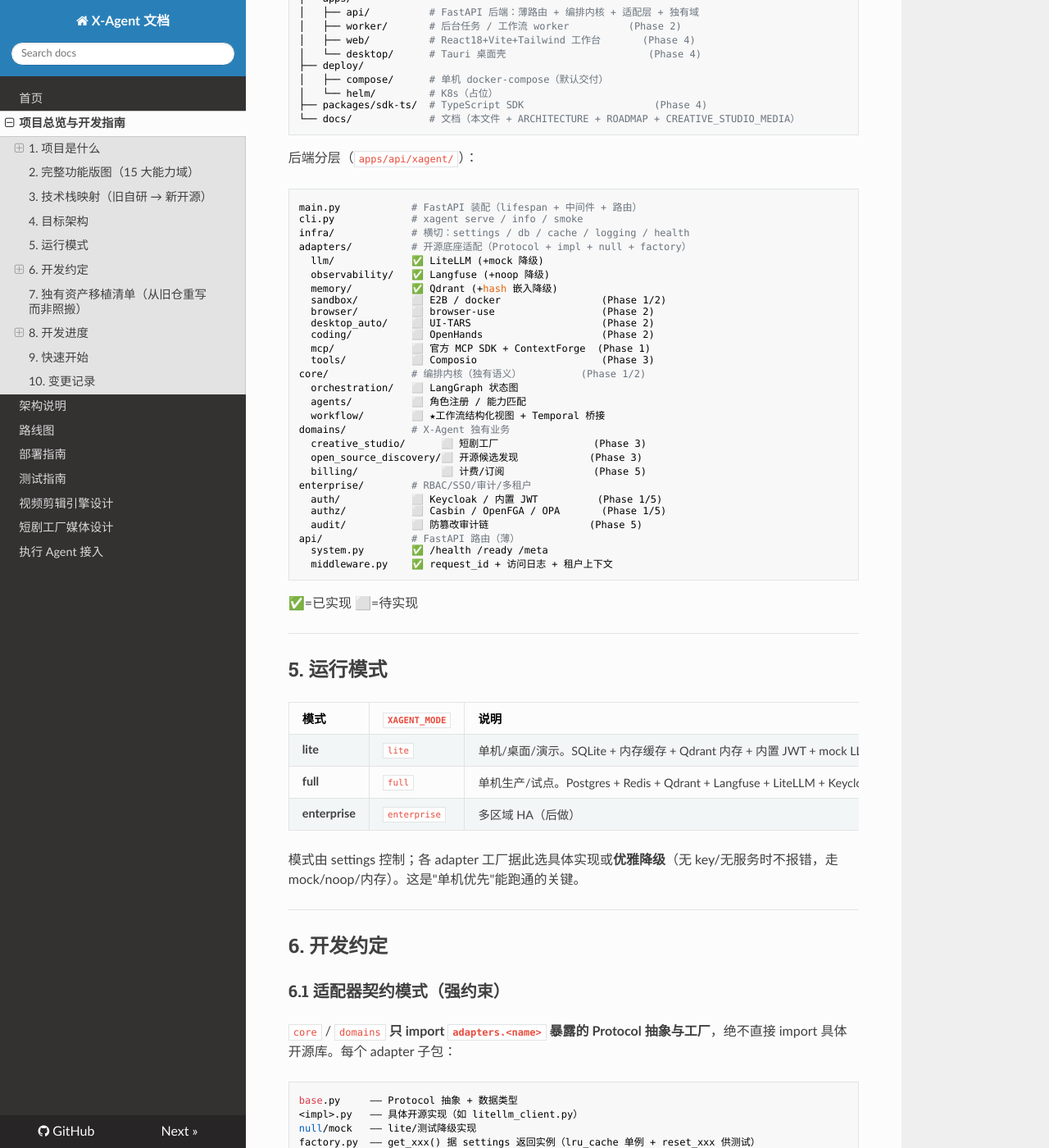
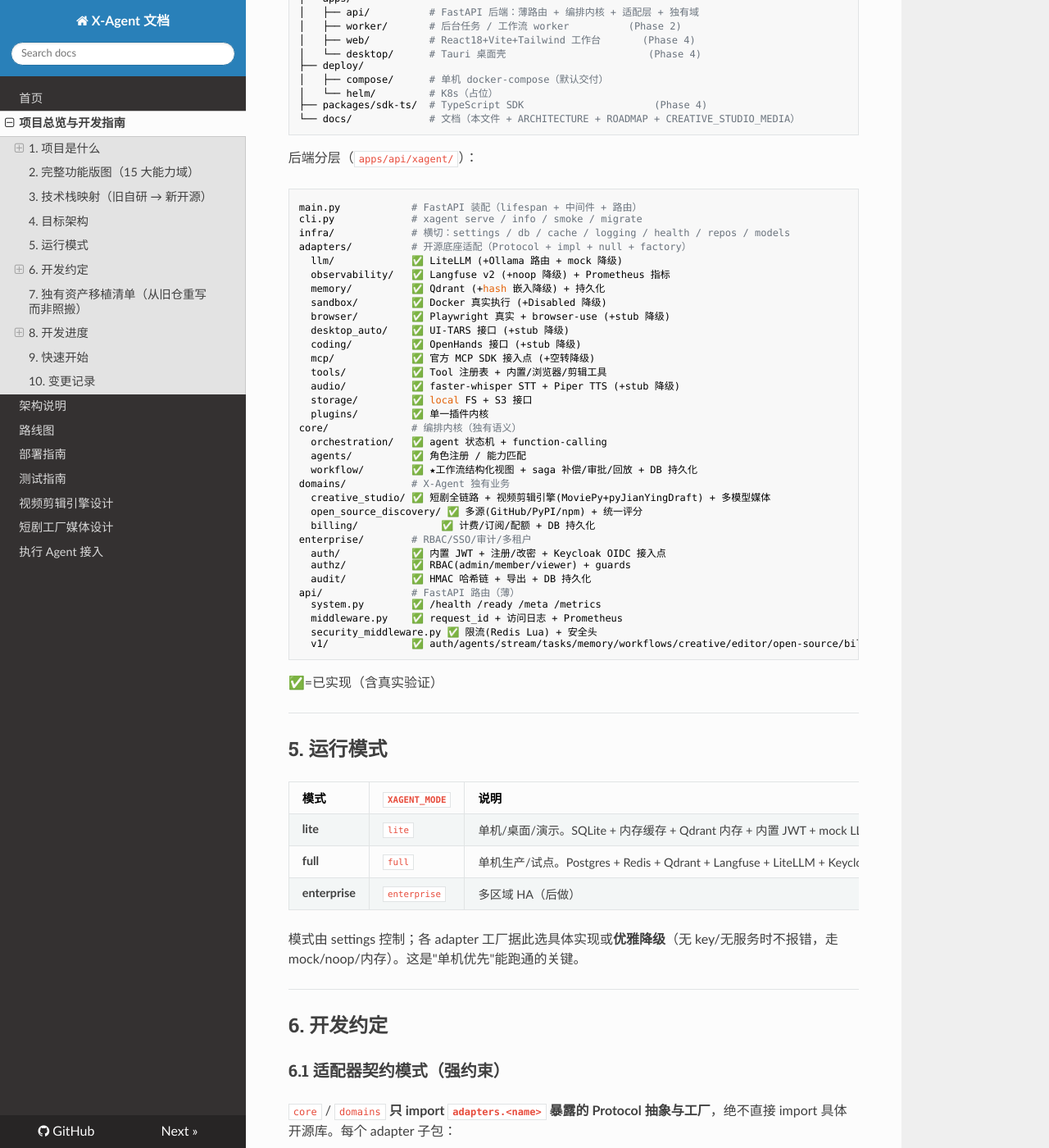
Before and after one commit to xiongpinji/xiongbao, an MkDocs documentation site: the page built from docs/项目总览与开发指南.md, in a window 1280 px wide and 1400 px high, scrolled down 2991 px. Shown: the whole window at 82% size. Built offline with MkDocs 1.6.1, drawn with Linux system fonts in a browser that asks for light colours; nearby versions of some CDN libraries; some of the changed text lies outside the part shown.

Commit message:
docs: 开发总览标记更新(15能力域全✅) + 变更记录补全

````diff
--- a/docs/项目总览与开发指南.md
+++ b/docs/项目总览与开发指南.md
@@ -48,16 +48,16 @@
 | F3 | LLM 路由/多模型/缓存 | 100+ provider、降级、成本 | adapters/llm | **Phase 0 ✅** |
 | F4 | 记忆/RAG（向量·图·混合）| 会话/语义/时序图记忆 | adapters/memory | Phase 0/1 ✅ |
 | F5 | 可观测/追踪/评测 | trace + prompt 管理 + evals | adapters/observability | **Phase 0 ✅** |
-| F6 | 浏览器自动化 | LLM 驱动浏览器 | adapters/browser | **Phase 2 ✅**(接口+stub) |
-| F7 | 桌面/computer-use | 视觉 GUI agent | adapters/desktop_auto | **Phase 2 ✅**(接口+stub) |
-| F8 | 安全代码沙箱 | 隔离执行不可信代码 | adapters/sandbox | Phase 1✅(接口) |
-| F9 | 自主编码 agent | Issue→PR | adapters/coding | **Phase 2 ✅**(接口+stub) |
-| F10 | MCP 协议/工具接入 | 协议 + 网关 | adapters/mcp | Phase 1✅(接口) |
-| F11 | 插件/技能市场 | 单一插件内核 + 工具后端 | core + adapters/tools | **Phase 3 ✅**(内核) |
-| F12 | 企业安全 | RBAC/SSO/审计/多租户 | enterprise | **Phase 5 ✅** |
-| F13 | 开源/工具发现★ | 多源候选发现 + 打分 | domains/open_source_discovery | **Phase 3 ✅** |
-| F14 | 多模态/创意工厂★ | 短剧工厂 + 云媒体生成 | domains/creative_studio | **Phase 3 ✅** |
-| F15 | 计费/订阅/伙伴 | 业务层 | domains/billing | **Phase 5 ✅** |
+| F6 | 浏览器自动化 | LLM 驱动浏览器 | adapters/browser | ✅ Playwright真实+browser-use |
+| F7 | 桌面/computer-use | 视觉 GUI agent | adapters/desktop_auto | ✅ UI-TARS接口(+stub) |
+| F8 | 安全代码沙箱 | 隔离执行不可信代码 | adapters/sandbox | ✅ Docker真实执行 |
+| F9 | 自主编码 agent | Issue→PR | adapters/coding | ✅ OpenHands接口(+stub) |
+| F10 | MCP 协议/工具接入 | 协议 + 网关 | adapters/mcp | ✅ 官方SDK接入点 |
+| F11 | 插件/技能市场 | 单一插件内核 + 工具后端 | core + adapters/tools | ✅ 单内核+剪辑工具 |
+| F12 | 企业安全 | RBAC/SSO/审计/多租户 | enterprise | ✅ JWT+RBAC+审计链+限流 |
+| F13 | 开源/工具发现★ | 多源候选发现 + 打分 | domains/open_source_discovery | ✅ GitHub/PyPI/npm+评分 |
+| F14 | 多模态/创意工厂★ | 短剧工厂 + 云媒体生成 | domains/creative_studio | ✅ 全链路+剪辑引擎+多模型媒体 |
+| F15 | 计费/订阅/伙伴 | 业务层 | domains/billing | ✅ 配额+订阅+DB持久化 |
 
 ★ = 护城河，保留并强化。
 
@@ -106,36 +106,41 @@
 
 ```
 main.py            # FastAPI 装配（lifespan + 中间件 + 路由）
-cli.py             # xagent serve / info / smoke
-infra/             # 横切：settings / db / cache / logging / health
+cli.py             # xagent serve / info / smoke / migrate
+infra/             # 横切：settings / db / cache / logging / health / repos / models
 adapters/          # 开源底座适配（Protocol + impl + null + factory）
-  llm/             ✅ LiteLLM (+mock 降级)
-  observability/   ✅ Langfuse (+noop 降级)
-  memory/          ✅ Qdrant (+hash 嵌入降级)
-  sandbox/         ⬜ E2B / docker                 (Phase 1/2)
-  browser/         ⬜ browser-use                  (Phase 2)
-  desktop_auto/    ⬜ UI-TARS                      (Phase 2)
-  coding/          ⬜ OpenHands                    (Phase 2)
-  mcp/             ⬜ 官方 MCP SDK + ContextForge  (Phase 1)
-  tools/           ⬜ Composio                     (Phase 3)
-core/              # 编排内核（独有语义）          (Phase 1/2)
-  orchestration/   ⬜ LangGraph 状态图
-  agents/          ⬜ 角色注册 / 能力匹配
-  workflow/        ⬜ ★工作流结构化视图 + Temporal 桥接
+  llm/             ✅ LiteLLM (+Ollama 路由 + mock 降级)
+  observability/   ✅ Langfuse v2 (+noop 降级) + Prometheus 指标
+  memory/          ✅ Qdrant (+hash 嵌入降级) + 持久化
+  sandbox/         ✅ Docker 真实执行 (+Disabled 降级)
+  browser/         ✅ Playwright 真实 + browser-use (+stub 降级)
+  desktop_auto/    ✅ UI-TARS 接口 (+stub 降级)
+  coding/          ✅ OpenHands 接口 (+stub 降级)
+  mcp/             ✅ 官方 MCP SDK 接入点 (+空转降级)
+  tools/           ✅ Tool 注册表 + 内置/浏览器/剪辑工具
+  audio/           ✅ faster-whisper STT + Piper TTS (+stub 降级)
+  storage/         ✅ local FS + S3 接口
+  plugins/         ✅ 单一插件内核
+core/              # 编排内核（独有语义）
+  orchestration/   ✅ agent 状态机 + function-calling
+  agents/          ✅ 角色注册 / 能力匹配
+  workflow/        ✅ ★工作流结构化视图 + saga 补偿/审批/回放 + DB 持久化
 domains/           # X-Agent 独有业务
-  creative_studio/      ⬜ 短剧工厂                (Phase 3)
-  open_source_discovery/⬜ 开源候选发现            (Phase 3)
-  billing/              ⬜ 计费/订阅               (Phase 5)
+  creative_studio/ ✅ 短剧全链路 + 视频剪辑引擎(MoviePy+pyJianYingDraft) + 多模型媒体
+  open_source_discovery/ ✅ 多源(GitHub/PyPI/npm) + 统一评分
+  billing/              ✅ 计费/订阅/配额 + DB 持久化
 enterprise/        # RBAC/SSO/审计/多租户
-  auth/            ⬜ Keycloak / 内置 JWT          (Phase 1/5)
-  authz/           ⬜ Casbin / OpenFGA / OPA       (Phase 1/5)
-  audit/           ⬜ 防篡改审计链                 (Phase 5)
+  auth/            ✅ 内置 JWT + 注册/改密 + Keycloak OIDC 接入点
+  authz/           ✅ RBAC(admin/member/viewer) + guards
+  audit/           ✅ HMAC 哈希链 + 导出 + DB 持久化
 api/               # FastAPI 路由（薄）
-  system.py        ✅ /health /ready /meta
-  middleware.py    ✅ request_id + 访问日志 + 租户上下文
+  system.py        ✅ /health /ready /meta /metrics
+  middleware.py    ✅ request_id + 访问日志 + Prometheus
+  security_middleware.py ✅ 限流(Redis Lua) + 安全头
+  v1/              ✅ auth/agents/stream/tasks/memory/workflows/creative/editor/open-source/billing/audit
 ```
 
-✅=已实现 ⬜=待实现
+✅=已实现（含真实验证）
 
 ---
 
@@ -409,3 +414,6 @@
 | 2026-06-21 | **收尾优化**：默认模型升级 Qwen3 4B(中文质量显著提升)；修复 Langfuse v3 需 ClickHouse 问题→改用 v2(只需Postgres)+LANGFUSE_INIT 自动建项目；tracer 切换逻辑验证(配key→LangfuseTracer)；E2E agent 场景 test.setTimeout 120s 调优 | **优化** |
 | 2026-06-21 | **Langfuse trace 真实上报打通**：修复 SDK 4.x↔服务端v2 OTel协议不兼容→pin SDK<3；tracer 适配 v2/v4 双 API；真实 trace(verify.real.v2) 成功上报并在 Langfuse 查到(traces count:1) | **可观测验证** |
 | 2026-06-21 | **媒体生成多模型化**：去 LibLib 专用 key，改可插拔多 provider；图像=gpt-image-2/DALL·E(文生图+图生图)，视频=可灵Kling/即梦Jimeng/通用任务式HTTP(文/图生视频)；MediaSettings 配置+registry路由+/media/models+/media/generate API；103 tests passed | **多模型接口** |
+| 2026-06-21 | **视频剪辑引擎**：MoviePy(MIT)真实渲染+pyJianYingDraft(Apache)剪映草稿；时间线/轨道/片段/转场/字幕/配乐；智能体5个剪辑工具(function-calling)；前端剪辑工作台(轨道可视化+视频预览+渲染导出)；117 tests passed | **类剪映功能** |
+| 2026-06-21 | **真实联调验证**：browser-use+Playwright真实打开网页✅；Docker沙箱真实执行代码✅；MoviePy转场真实渲染✅；全链路→剪辑串联(produce自动导入Timeline)✅；智能体自主剪辑✅；Helm chart+备份脚本+mkdocs | **交付就绪** |
+| 2026-06-21 | **文档标记更新**：开发总览所有⬜→✅（15能力域全部落地+真实验证）；当前状态：117测试+CI全绿+compose全栈+Ollama本地模型 | **交付完成** |
````
